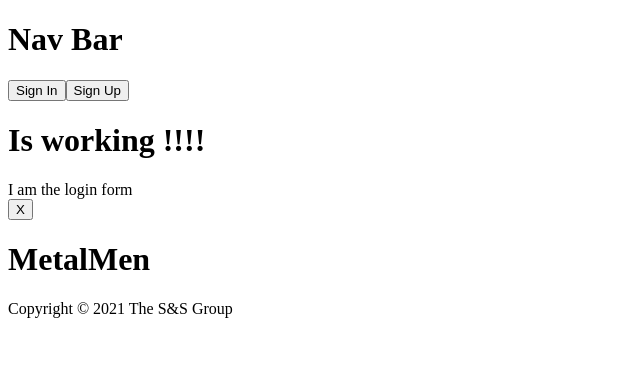
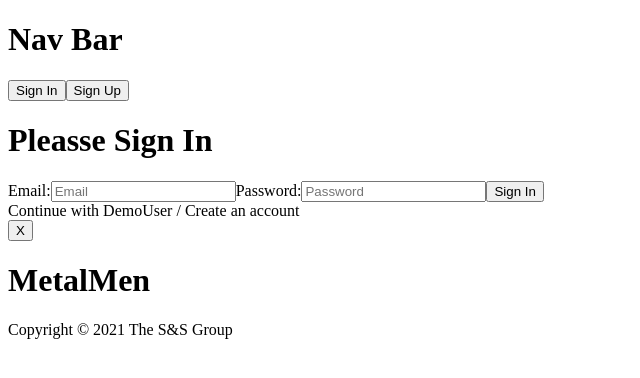
Before and after one commit to ShenQi1996/Smart-Living-Onepager-V3, a React (Create React App) app in the folder frontend/: page /#/ in a window 1280 px wide. Both pictures are taken after a click on the button "Sign In". Shown: the top 378 px of the page, without its empty margins (0-640 px from the left). Built offline with nearby package versions, Linux system fonts and the light colour scheme.

Commit message:
done with logn in form 7/22/2021

```diff
--- a/frontend/src/components/modal/modal.js
+++ b/frontend/src/components/modal/modal.js
@@ -33,12 +33,7 @@ const Modal = props => {
       return null;
   }
 
-  return (
-    <div>
-      <h1> Is working !!!!</h1>
-      {modalForm}
-    </div>
-  );
+  return <div>{modalForm}</div>;
 };
 
 export default Modal;
--- a/frontend/src/components/session/login_form.js
+++ b/frontend/src/components/session/login_form.js
@@ -1,5 +1,7 @@
 import React, { useState, useEffect } from "react";
 import { useDispatch, useSelector } from "react-redux";
+import { login, receiveErrors } from "../../actions/session_actions";
+import { openModal, closeModal } from "../../actions/modal_actions";
 
 const Login_form = () => {
   const [user, setUser] = useState({
@@ -7,7 +9,99 @@ const Login_form = () => {
     password: "",
   });
 
-  return <div> I am the login form</div>;
+  const { email, password } = user;
+
+  const errors = useSelector(state => state.sessionError.sessionError);
+
+  const isSignedIn = useSelector(state => state.session.isSignedIn);
+
+  const [errored, setErrored] = useState(false);
+
+  const dispatch = useDispatch();
+
+  useEffect(() => {}, [errors]);
+
+  useEffect(() => {
+    return () => {
+      dispatch(receiveErrors([]));
+      setErrored(false);
+    };
+  }, [user]);
+
+  useEffect(() => {
+    if (errors) setErrored(true);
+  }, [errors]);
+
+  const handleInput = e => {
+    const { name, value } = e.target;
+    setUser(user => ({ ...user, [name]: value }));
+    setErrored(false);
+  };
+
+  const handleSubmit = e => {
+    e.preventDefault();
+    if (errors.length === 0) {
+      dispatch(login(user));
+    }
+  };
+
+  const demoSubmit = () => {
+    const demoUser = {
+      email: "test@gmail.com",
+      password: "123456789",
+    };
+
+    dispatch(login(demoUser)).then(dispatch(closeModal()));
+  };
+
+  const handleModal = e => {
+    e.preventDefault();
+    dispatch(openModal("Sign Up"));
+  };
+
+  if (isSignedIn) {
+    dispatch(closeModal());
+  }
+
+  return (
+    <div>
+      <h1>Pleasse Sign In</h1>
+      <div>
+        <form>
+          <label>
+            Email:
+            <input
+              type="text"
+              placeholder="Email"
+              value={email}
+              onChange={handleInput}
+              name="email"
+            />
+          </label>
+          <label>
+            Password:
+            <input
+              type="password"
+              placeholder="Password"
+              value={password}
+              onChange={handleInput}
+              name="password"
+            />
+            {errors.length > 0 && <li>{errors}</li>}
+          </label>
+
+          <button type="submit" onClick={handleSubmit}>
+            Sign In
+          </button>
+        </form>
+        <div>
+          <span onClick={demoSubmit}>Continue with DemoUser</span>
+          <span> / </span>
+          <span onClick={handleModal}>Create an account </span>
+        </div>
+      </div>
+    </div>
+  );
 };
 
 export default Login_form;
--- a/frontend/src/reducers/root_reducer.js
+++ b/frontend/src/reducers/root_reducer.js
@@ -1,10 +1,10 @@
 import { combineReducers } from "redux";
-import session from "./session_reducer";
+import sessionAPIReducer from "./session_api_reducer";
 import uiReducer from "./ui_reducer";
 import sessionError from "./errors_reducer";
 
 const RootReducer = combineReducers({
-  session: session,
+  session: sessionAPIReducer,
   ui: uiReducer,
   sessionError: sessionError,
 });
--- a/frontend/src/reducers/session_api_reducer.js
+++ b/frontend/src/reducers/session_api_reducer.js
@@ -7,6 +7,7 @@ import {
 const initialState = {
   isAuthenticated: false,
   user: {},
+  isSignedIn: false,
 };
 
 const sessionAPIReducer = (state = initialState, action) => {
@@ -16,11 +17,13 @@ const sessionAPIReducer = (state = initialState, action) => {
         ...state,
         isAuthenticated: !!action.currentUser,
         user: action.currentUser,
+        isSignedIn: true,
       };
     case RECEIVE_USER_LOGOUT:
       return {
         isAuthenticated: false,
         user: undefined,
+        isSignedIn: false,
       };
     case RECEIVE_USER_SIGN_IN:
       return {
--- a/frontend/src/reducers/session_reducer.js
+++ b/frontend/src/reducers/session_reducer.js
@@ -1,20 +1,20 @@
-import { RECEIVE_USER_LOGOUT } from "../actions/session_actions";
+// import { RECEIVE_USER_LOGOUT } from "../actions/session_actions";
 
-const initialState = {
-  isAuthenticated: false,
-  user: {},
-};
+// const initialState = {
+//   isAuthenticated: false,
+//   user: {},
+// };
 
-const session = (state = initialState, action) => {
-  switch (action.type) {
-    case RECEIVE_USER_LOGOUT:
-      return {
-        isAuthenticated: false,
-        user: undefined,
-      };
-    default:
-      return state;
-  }
-};
+// const session = (state = initialState, action) => {
+//   switch (action.type) {
+//     case RECEIVE_USER_LOGOUT:
+//       return {
+//         isAuthenticated: false,
+//         user: undefined,
+//       };
+//     default:
+//       return state;
+//   }
+// };
 
-export default session;
+// export default session;
```
